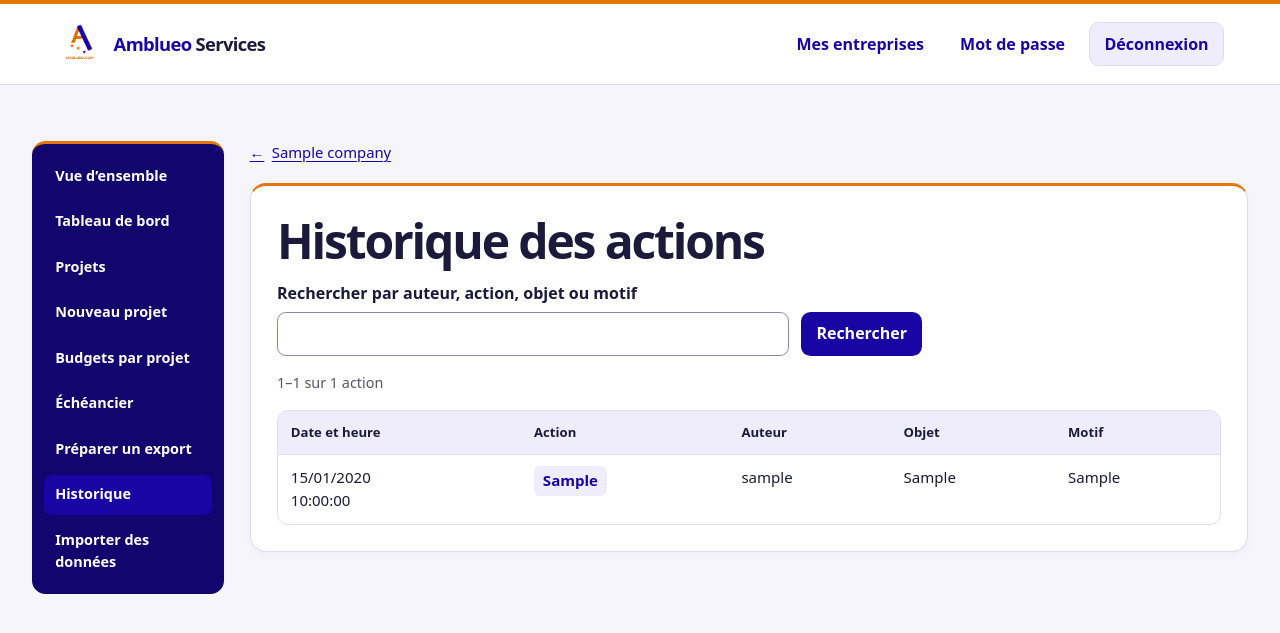
After one commit to 30diaby-arch/amblueo-services, a Django app: page /e/1/historique/ in a window 1280 px wide. The commit adds this page. Shown: the top 633 px of the page. Run offline with Django 5.2, Linux system fonts and the light colour scheme; a user stored in the database is signed in; tables that the repository leaves empty hold one stand-in row (values such as "Sample post").

Commit message:
Ouvrir l’historique dans une page dédiée

```diff
--- a/Backend/config/urls.py
+++ b/Backend/config/urls.py
@@ -19,6 +19,7 @@ urlpatterns = [
     path("e/nouvelle/", companies.company_new, name="company_new"),
     path("invitation/<str:AMBLUEO_SECURITE_JETON>/", companies.accept, name="accept"),
     path("e/<int:AMBLUEO_UI_ENTREPRISE_ID>/", companies.company, name="company"),
+    path("e/<int:AMBLUEO_UI_ENTREPRISE_ID>/historique/", companies.company_history, name="company_history"),
     path("e/<int:AMBLUEO_UI_ENTREPRISE_ID>/inviter/", companies.invite, name="invite"),
     path("e/<int:AMBLUEO_UI_ENTREPRISE_ID>/membre/<int:AMBLUEO_UI_OBJET_ID>/desactiver/", companies.deactivate, name="deactivate"),
     path("e/<int:AMBLUEO_UI_ENTREPRISE_ID>/projet/nouveau/", projects.project_edit, name="project_new"),
--- a/Backend/pilot/views/companies.py
+++ b/Backend/pilot/views/companies.py
@@ -87,21 +87,6 @@ def company(AMBLUEO_UI_REQUETE, AMBLUEO_UI_ENTREPRISE_ID):
             kind=Operation.Kind.EXPENSE, state=Operation.State.SUBMITTED,
         ).select_related("project").order_by("due", "pk")
         AMBLUEO_UI_CTX["cash"] = finance.cash_summary(AMBLUEO_UI_MEMBRE.company)
-        AMBLUEO_UI_HISTORIQUE = Audit.objects.filter(
-            company_id=AMBLUEO_UI_ENTREPRISE_ID,
-        ).select_related("actor")
-        AMBLUEO_UI_RECHERCHE = AMBLUEO_UI_REQUETE.GET.get("audit_q", "").strip()
-        if AMBLUEO_UI_RECHERCHE:
-            AMBLUEO_UI_HISTORIQUE = AMBLUEO_UI_HISTORIQUE.filter(
-                Q(actor__username__icontains=AMBLUEO_UI_RECHERCHE)
-                | Q(action__icontains=AMBLUEO_UI_RECHERCHE)
-                | Q(target__icontains=AMBLUEO_UI_RECHERCHE)
-                | Q(reason__icontains=AMBLUEO_UI_RECHERCHE)
-            )
-        AMBLUEO_UI_CTX["audit_query"] = AMBLUEO_UI_RECHERCHE
-        AMBLUEO_UI_CTX["audit_log"] = Paginator(AMBLUEO_UI_HISTORIQUE, 20).get_page(
-            AMBLUEO_UI_REQUETE.GET.get("audit_page"),
-        )
     if AMBLUEO_UI_MEMBRE.role == Role.OWNER:
         AMBLUEO_UI_CTX["team"] = Membership.objects.filter(company_id=AMBLUEO_UI_ENTREPRISE_ID).select_related("user")
         AMBLUEO_UI_PREMIER = next(iter(AMBLUEO_UI_PROJETS), None)
@@ -114,6 +99,33 @@ def company(AMBLUEO_UI_REQUETE, AMBLUEO_UI_ENTREPRISE_ID):
                 cash_done=AMBLUEO_UI_CTX["cash"] is not None,
             )
     return render(AMBLUEO_UI_REQUETE, "pilot/company.html", AMBLUEO_UI_CTX)
+
+
+@login_required
+def company_history(AMBLUEO_UI_REQUETE, AMBLUEO_UI_ENTREPRISE_ID):
+    AMBLUEO_UI_MEMBRE = membership(AMBLUEO_UI_REQUETE, AMBLUEO_UI_ENTREPRISE_ID, AMBLUEO_SECURITE_FINANCE)
+    AMBLUEO_UI_CTX = dict(
+        member=AMBLUEO_UI_MEMBRE,
+        can_manage=AMBLUEO_UI_MEMBRE.role in AMBLUEO_SECURITE_GESTION,
+        can_finance=True,
+        can_view_finance=AMBLUEO_UI_MEMBRE.role in AMBLUEO_SECURITE_SUIVI,
+    )
+    AMBLUEO_UI_HISTORIQUE = Audit.objects.filter(
+        company_id=AMBLUEO_UI_ENTREPRISE_ID,
+    ).select_related("actor")
+    AMBLUEO_UI_RECHERCHE = AMBLUEO_UI_REQUETE.GET.get("audit_q", "").strip()
+    if AMBLUEO_UI_RECHERCHE:
+        AMBLUEO_UI_HISTORIQUE = AMBLUEO_UI_HISTORIQUE.filter(
+            Q(actor__username__icontains=AMBLUEO_UI_RECHERCHE)
+            | Q(action__icontains=AMBLUEO_UI_RECHERCHE)
+            | Q(target__icontains=AMBLUEO_UI_RECHERCHE)
+            | Q(reason__icontains=AMBLUEO_UI_RECHERCHE)
+        )
+    AMBLUEO_UI_CTX["audit_query"] = AMBLUEO_UI_RECHERCHE
+    AMBLUEO_UI_CTX["audit_log"] = Paginator(AMBLUEO_UI_HISTORIQUE, 20).get_page(
+        AMBLUEO_UI_REQUETE.GET.get("audit_page"),
+    )
+    return render(AMBLUEO_UI_REQUETE, "pilot/company/history.html", AMBLUEO_UI_CTX)
 
 
 @login_required
--- a/Frontend/templates/pilot/company/history.html
+++ b/Frontend/templates/pilot/company/history.html
@@ -1,6 +1,13 @@
+{% extends "pilot/base.html" %}
+{% block title %}Historique · {{ member.company }} · Amblueo Services{% endblock %}
+{% block content %}
+<div class="workspace-layout">
+    {% include "pilot/company/navigation.html" %}
+    <div class="workspace-content">
+        <nav class="crumb" aria-label="Fil d’Ariane"><a href="{% url 'company' member.company_id %}">{{ member.company }}</a></nav>
         <section class="panel audit-panel" id="historique" aria-labelledby="historique-titre">
-    <h2 id="historique-titre">Historique des actions</h2>
-    <form class="audit-search" method="get" action="#historique">
+            <h1 id="historique-titre">Historique des actions</h1>
+            <form class="audit-search" method="get">
                 <div>
                     <label for="audit-q">Rechercher par auteur, action, objet ou motif</label>
                     <input id="audit-q" name="audit_q" type="search" value="{{ audit_query }}">
@@ -8,7 +15,7 @@
                 <div class="actions">
                     <button type="submit">Rechercher</button>
                     {% if audit_query %}
-                <a class="button secondary" href="{% url 'company' member.company_id %}#historique">Réinitialiser</a>
+                        <a class="button secondary" href="{% url 'company_history' member.company_id %}">Réinitialiser</a>
                     {% endif %}
                 </div>
             </form>
@@ -41,11 +48,11 @@
                 {% if audit_log.has_other_pages %}
                     <nav class="actions audit-pages" aria-label="Pages de l’historique">
                         {% if audit_log.has_previous %}
-                    <a class="button secondary" href="{% querystring audit_page=audit_log.previous_page_number %}#historique">Page précédente</a>
+                            <a class="button secondary" href="{% querystring audit_page=audit_log.previous_page_number %}">Page précédente</a>
                         {% endif %}
                         <span>Page {{ audit_log.number }} sur {{ audit_log.paginator.num_pages }}</span>
                         {% if audit_log.has_next %}
-                    <a class="button secondary" href="{% querystring audit_page=audit_log.next_page_number %}#historique">Page suivante</a>
+                            <a class="button secondary" href="{% querystring audit_page=audit_log.next_page_number %}">Page suivante</a>
                         {% endif %}
                     </nav>
                 {% endif %}
@@ -55,3 +62,6 @@
                 <p class="empty">Aucune action enregistrée.</p>
             {% endif %}
         </section>
+    </div>
+</div>
+{% endblock %}
--- /dev/null
+++ b/Frontend/templates/pilot/company/navigation.html
@@ -0,0 +1,13 @@
+<nav class="workspace-navigation" aria-label="Fonctions de l’entreprise">
+    <a {% if request.resolver_match.url_name == 'company' %}class="workspace-overview" aria-current="page"{% endif %} href="{% url 'company' member.company_id %}#entreprise">Vue d’ensemble</a>
+    {% if can_finance %}<a href="{% url 'dashboard' member.company_id %}">Tableau de bord</a>{% endif %}
+    <a href="{% url 'company' member.company_id %}#projets">Projets</a>
+    {% if can_manage %}<a href="{% url 'project_new' member.company_id %}">Nouveau projet</a>{% endif %}
+    {% if can_view_finance %}
+        <a href="{% url 'company' member.company_id %}#budgets-par-projet">Budgets par projet</a>
+        <a href="{% url 'schedule' member.company_id %}">Échéancier</a>
+        <a href="{% url 'export' member.company_id %}">Préparer un export</a>
+    {% endif %}
+    {% if can_finance %}<a {% if request.resolver_match.url_name == 'company_history' %}class="workspace-overview" aria-current="page"{% endif %} href="{% url 'company_history' member.company_id %}">Historique</a>{% endif %}
+    {% if member.role == "owner" %}<a href="{% url 'initial_import' member.company_id %}">Importer des données</a>{% endif %}
+</nav>
```
Also changed, not shown: Backend/pilot/tests.py (+7 -3 lines), Frontend/templates/pilot/company.html (+1 -14 lines). Lines whose indentation alone changed are shown as unchanged.
